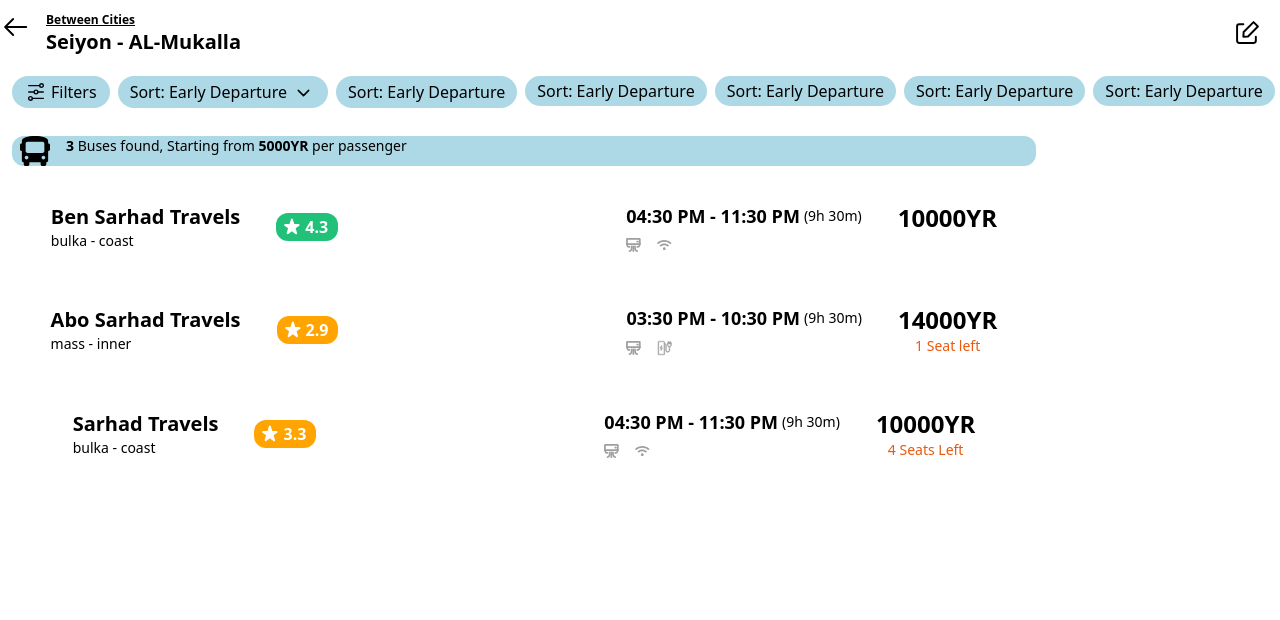
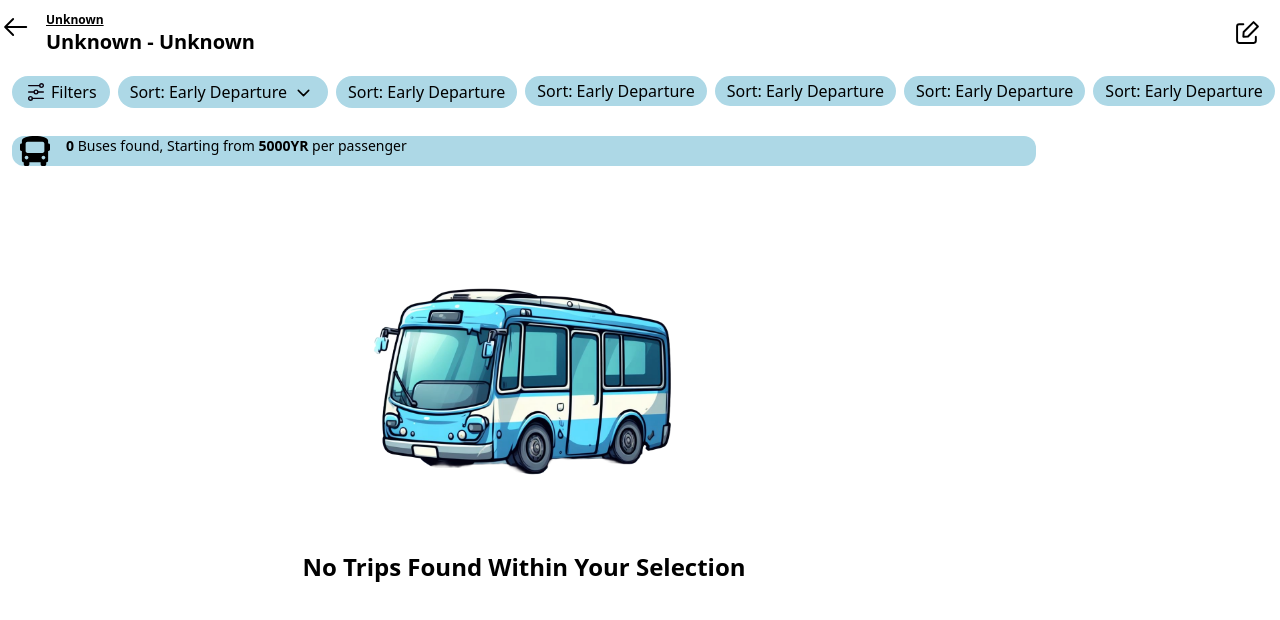
Before and after one commit to Mishwari/Mishwari_App, a Next.js app: page /bus_list in a window 1280 px wide. Shown: the top 620 px of the page. Built offline with nearby package versions, Linux system fonts and the light colour scheme.

Commit message:
No buses found added

```diff
--- a/src/components/Booking_Board/Between_Cities.tsx
+++ b/src/components/Booking_Board/Between_Cities.tsx
@@ -4,6 +4,12 @@ import Image from 'next/image';
 import { format } from 'date-fns';
 import { DayPicker } from 'react-day-picker';
 import 'react-day-picker/dist/style.css';
+import {useRouter} from 'next/router'
+
+
+
+
+
 function Between_Cities() {
 
   const [Countrystate, setCountrystate] = useState([]);
@@ -30,8 +36,15 @@ function Between_Cities() {
     console.log(selectedMethods)
   }
 
-  const handleSubmit = () => {
-    alert("Selected CountryFrom: " + " " + selectfromCity + ", " + "To: " + " " + selecttoCity + " ," + "Travel Method by:" + " " + selectedMethods);
+
+  const router = useRouter()
+  const handleSubmit = (e: React.FormEvent) => {
+    e.preventDefault();
+    router.push({
+      pathname: '/bus_list',
+      query:{tripType: 2,  city:'', pickup: selectfromCity, destination: selecttoCity}
+    })
+    // alert("Selected CountryFrom: " + " " + selectfromCity + ", " + "To: " + " " + selecttoCity + " ," + "Travel Method by:" + " " + selectedMethods);
   };
   return (
     <div className='text-[#101010] px-4'>
--- a/src/components/Booking_Board/Within_Cities.tsx
+++ b/src/components/Booking_Board/Within_Cities.tsx
@@ -31,8 +31,12 @@ function Within_Cities() {
     // console.log(selectedMethods)
   }
   const router = useRouter()
-  const handleSubmit = () => {
-    router.push(`/bus_list?city=${selectCity}pickup=${selectFrom}&destination=${selectTo}`)
+  const handleSubmit = (e: React.FormEvent) => {
+    e.preventDefault();
+    router.push({
+      pathname: '/bus_list',
+      query:{tripType: 1,  city:selectCity , pickup:selectFrom, destination: selectTo}
+    })
     // alert("Selected Country:" + " " + selectCity + +"," + " From: " + " " + selectFrom + ", " + "To: " + " " + selectTo + " ," + "Travel Method by:" + " " + selectedMethods);
   };
 
--- a/src/components/TripBox.tsx
+++ b/src/components/TripBox.tsx
@@ -28,7 +28,7 @@ function TripBox({ trip }: TripProps) {
     <div
       className='mt-5 justify-center sm:flex sm:gap-64 '
       style={{
-        border: ' 0.5px solid #A4A4A4;',
+        border: ' 0.5px solid #A4A4A4',
         borderRadius: '12px',
       }}>
       <div className='flex justify-between md:gap-9 items-center p-4'>
--- a/src/pages/api/trips.json
+++ b/src/pages/api/trips.json
@@ -78,7 +78,7 @@
         "tid":5,
         "trip_type":2,
         "busName":"LazyLine Travels",
-        "pickup":"AL_Mukalla",
+        "pickup":"AL-Mukalla",
         "destination":"Seiyon",
         "departure_time":"06:30 PM",
         "arrival_time":"10:30 AM",
@@ -92,5 +92,23 @@
             "ac":false,
             "charger":true
         }
+    },{
+        "tid":6,
+        "trip_type":2,
+        "busName":"LazyLine Travels",
+        "pickup":"AL-Mukalla",
+        "destination":"Aden",
+        "departure_time":"06:30 PM",
+        "arrival_time":"10:30 AM",
+        "cost":19000,
+        "rate":4.1,
+        "bus_type":"mass",
+        "path":"inner",
+        "seats":6,
+        "features":{
+            "wifi":true,
+            "ac":false,
+            "charger":false
+        }
     }
 ]
--- a/src/pages/bus_list/index.tsx
+++ b/src/pages/bus_list/index.tsx
@@ -1,28 +1,35 @@
-import React, { useState } from 'react';
+import React, { useEffect, useState } from 'react';
 import Image from 'next/image';
 import Link from 'next/link';
 import { Swiper, SwiperSlide } from 'swiper/react';
 import { Mousewheel, FreeMode } from 'swiper/modules';
 import Trips from '../api/trips.json';
 import TripBox from '@/components/TripBox';
-
+import { useRouter } from 'next/router';
 
 function index() {
+  const [pickup, setPickup] = useState<string>('Unknown');
+  const [destination, setDestination] = useState<string>('Unknown');
+  const [tripType, setTripType] = useState<number>(0);
 
-  const [pickup, setPickup] = useState<string>('Seiyon')
-  const [destination, setDestination] = useState<string>('AL-Mukalla')
-  const [tripType, setTripType] = useState<number>(1)
+  const router = useRouter();
+  useEffect(() => {
+    if (router.query.pickup && router.query.destination) {
+      setPickup(router.query.pickup as string);
+      setDestination(router.query.destination as string);
+    }
+    if (router.query) {
+      setTripType(Number(router.query.tripType));
+    }
+    console.log('tripType', router.query.tripType);
+  }, [router.query]);
 
-  const filteredTrips = []
-  for(let i = 0; i < Trips.length;i++){
-    if(Trips[i].pickup == pickup && Trips[i].destination==destination){
-      filteredTrips.push(Trips[i])
+  const filteredTrips = [];
+  for (let i = 0; i < Trips.length; i++) {
+    if (Trips[i].pickup == pickup && Trips[i].destination == destination) {
+      filteredTrips.push(Trips[i]);
     }
   }
-
-  console.log("Yoo heres some trips  !!  ", filteredTrips)
-
-
 
   return (
     <>
@@ -39,8 +46,16 @@ function index() {
                 />
               </Link>
               <div className=''>
-                <p className='text-xs font-bold underline'>{tripType==1?"Between Cities":"Within City / Seiyon"}</p>
-                <h1 className='text-xl	font-bold	'>{pickup} - {destination}</h1>
+                <p className='text-xs font-bold underline'>
+                  {tripType == 1
+                    ? `Within City / ${router.query.city}`
+                    : tripType == 2
+                    ? 'Between Cities'
+                    : 'Unknown'}
+                </p>
+                <h1 className='text-xl	font-bold	'>
+                  {pickup} - {destination}
+                </h1>
               </div>
             </div>
             <div className='mr-5 mt-3 justify-self-end'>
@@ -59,7 +74,6 @@ function index() {
               className='rounded-full px-6  gap-1 flex items-center justify-center h-8'
               style={{
                 width: 'auto',
-
                 backgroundColor: 'lightblue',
               }}>
               <Image
@@ -220,9 +234,31 @@ function index() {
         </div>
 
         {/* Trips Component */}
-        {filteredTrips.map((trip: any, index) => {
-          return <TripBox trip={trip} key={index} />;
-        })}
+        {filteredTrips.length != 0 ? (
+          filteredTrips.map((trip: any, index) => {
+            return (
+              <TripBox
+                trip={trip}
+                key={index}
+              />
+            );
+          })
+        ) : (
+          <div className='flex flex-col items-center justify-center mt-9'>
+            <div className='w-4/12 max-w-xl flex justify-center'>
+              <Image
+                src='/images/busNotFound.png'
+                alt='bus not found'
+                width={300}
+                height={300}
+                layout='responsive'
+              />
+            </div>
+            <h1 className='text-2xl font-bold place-items-center mt-2 text-center text-black'>
+              No Trips Found Within Your Selection
+            </h1>
+          </div>
+        )}
       </section>
     </>
   );
```
Also changed, not shown: src/components/testdata.json (+19 -1 lines), public/images/busNotFound.png (added).
